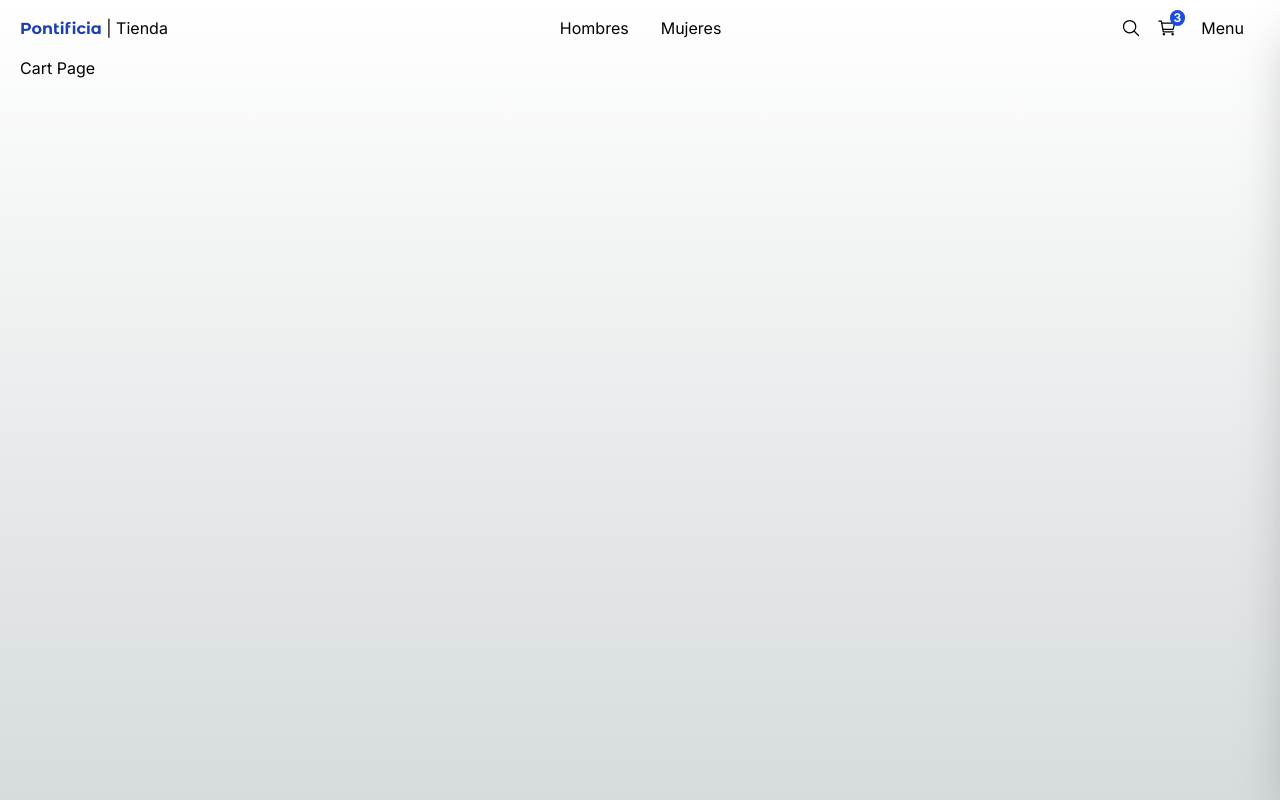
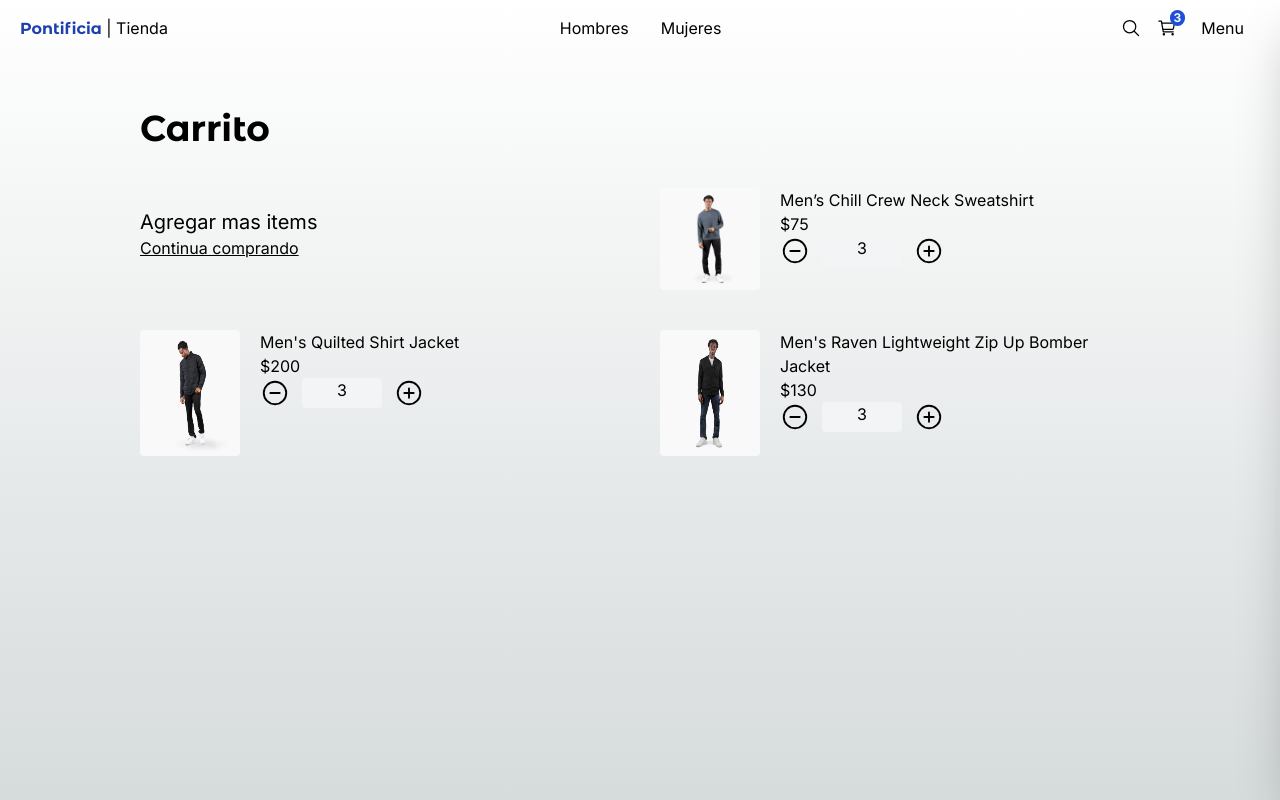
Before and after one commit to Juan-Ayme/e-comerce, a Next.js app: page /cart in a window 1280 px wide. Built offline with nearby package versions, Linux system fonts and the light colour scheme.

Commit message:
Carrito part1

```diff
--- a/src/app/(shop)/cart/page.tsx
+++ b/src/app/(shop)/cart/page.tsx
@@ -1,7 +1,56 @@
+import { QuantitySelector, Title } from "@/components";
+import { initialData } from "@/seed/seed";
+import Image from "next/image";
+import Link from "next/link";
+
+const productInCart =[
+  initialData.products[0],
+  initialData.products[1],
+  initialData.products[2]
+]
+
 export default function AdminPage(){
   return (
-    <div>
-      <h1>Cart Page</h1>
+    <div className="flex justify-center items-center mb-72 px-10 sm:px-0">
+
+      <div className="flex flex-col w-[1000px]">
+        <Title title="Carrito"/>
+
+        <div className="grid grid-cols-1 sm:grid-cols-2 gap-10">
+            {/**Carrrito */}
+            <div className="flex flex-col mt-5">
+              <span className="text-xl">Agregar mas items</span>
+              <Link href="/" className="underline mb-5">
+                Continua comprando
+              </Link>
+            </div>
+            {/**Items */}
+            {
+              productInCart.map(product =>(
+                <div key={product.slug} className="flex">
+                  <Image
+                  src={`/products/${product.images[0]}`}
+                  alt={product.title}
+                  width={100}
+                  height={100}
+                  className="mr-5 rounded"
+                  />
+                  <div>
+                    <p>{product.title} </p>
+                    <p>${product.price}</p>
+                    <QuantitySelector quantity={3}/>
+                    <button className="underline mt-3">
+
+                    </button>
+                  </div>
+                </div>
+              ))
+            }
+            {/**Checkout */}
+        </div>
+
+      </div>
+
     </div>
   );
 }
--- a/src/components/ui/title/Title.tsx
+++ b/src/components/ui/title/Title.tsx
@@ -5,7 +5,7 @@
     subtitle?: string;
     className?: string;
 }
-
+//se utiliza en la pagina de producto de cada genero o de acuerdo a la categoria de la tienda
 export const Title = ({title,subtitle,className}: Props) => {
   return (
     <div className={`mt-3 ${className}`}>
```
